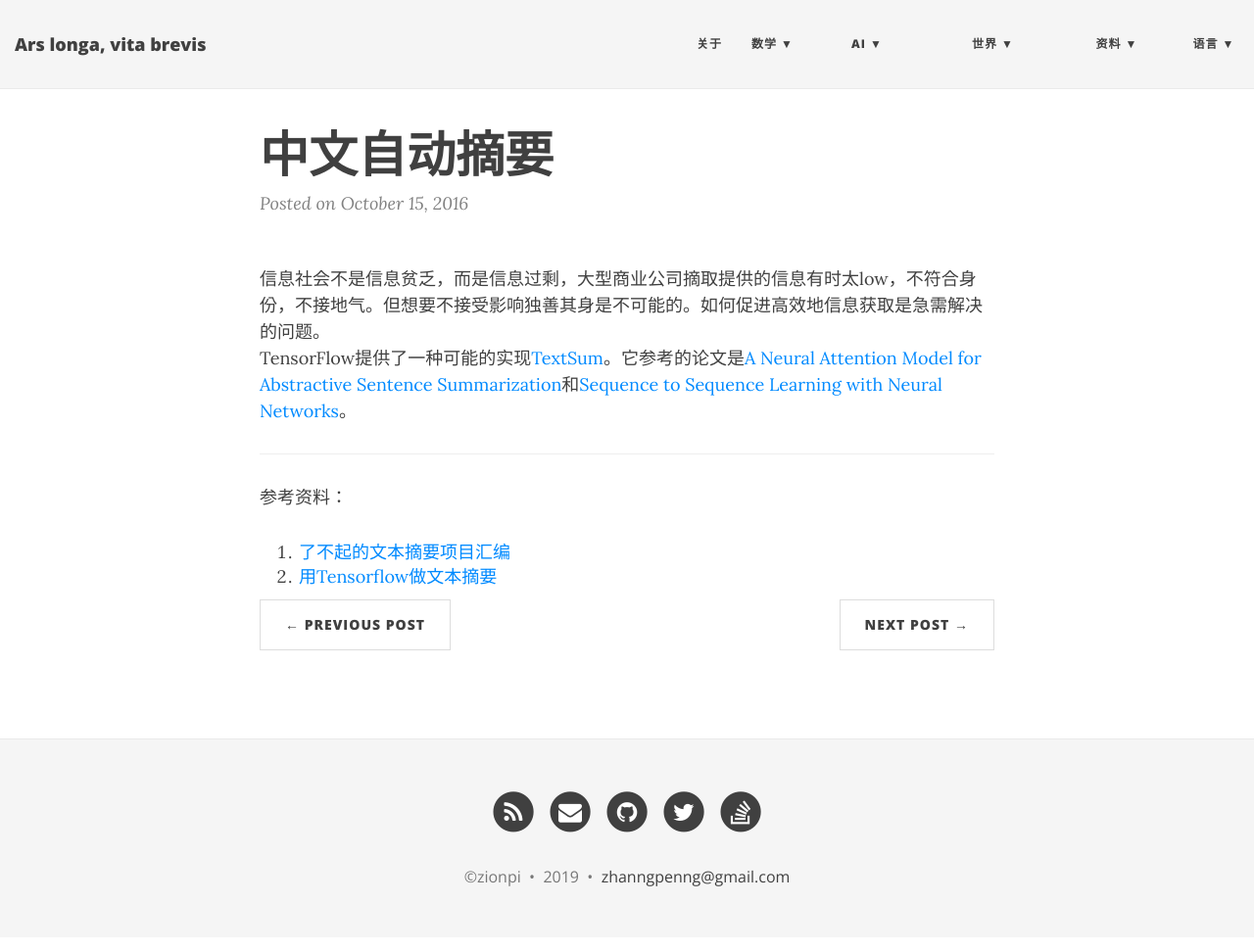
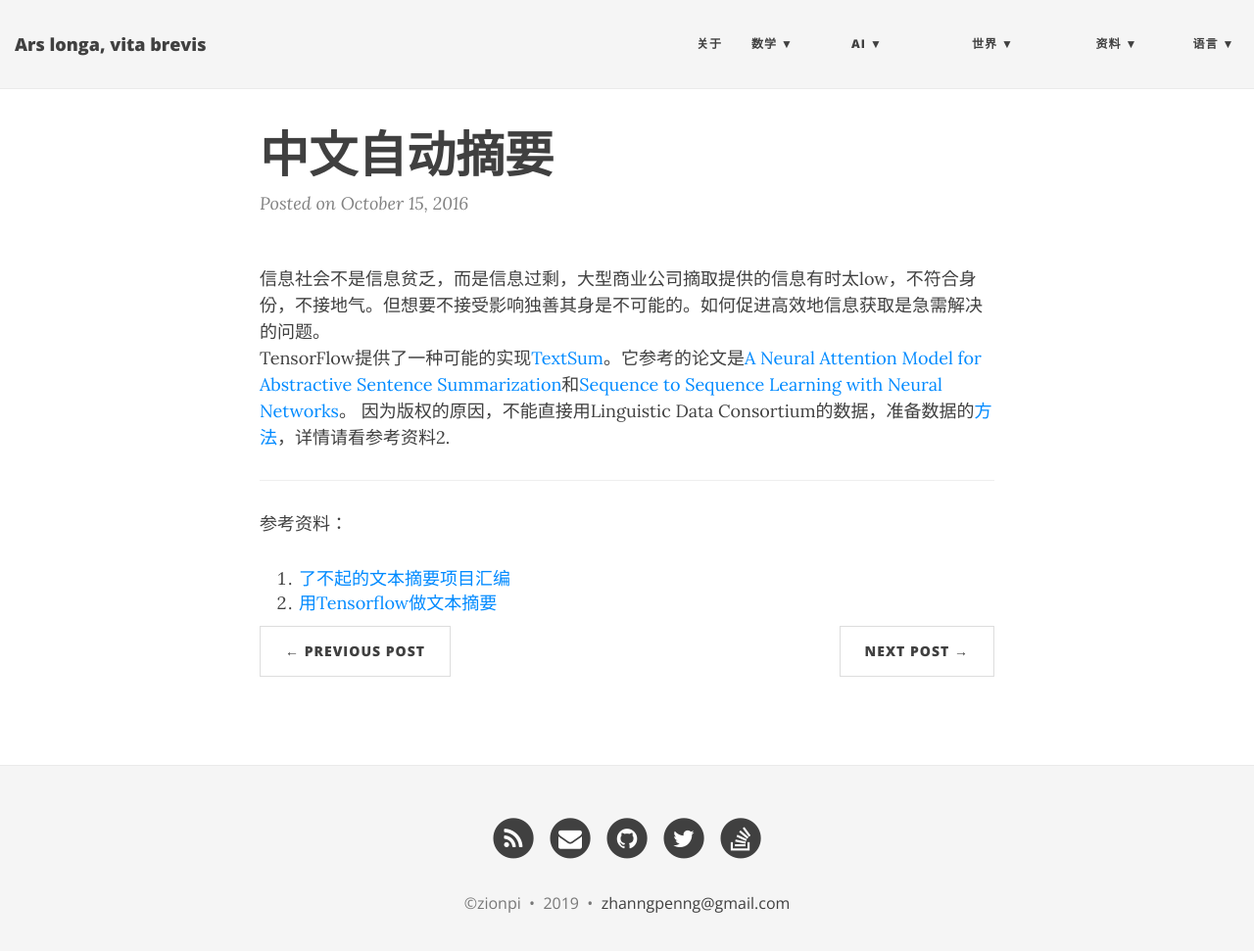
Before and after one commit to ZionPi/zionpi.github.io, a Jekyll site: the page built from _posts/2016-10-15-chinese-text-automatic-summarization.md, in a window 1280 px wide and 984 px high. Shown: the top 971 px of the window at 98% size. Built offline with Jekyll 4.4.1, drawn with Linux system fonts in a browser that asks for light colours; nearby versions of some CDN libraries.

Commit message:
Update 2016-10-15-chinese-text-automatic-summarization.md

```diff
--- a/_posts/2016-10-15-chinese-text-automatic-summarization.md
+++ b/_posts/2016-10-15-chinese-text-automatic-summarization.md
@@ -4,6 +4,7 @@ title: 中文自动摘要
 ---
 信息社会不是信息贫乏，而是信息过剩，大型商业公司摘取提供的信息有时太low，不符合身份，不接地气。但想要不接受影响独善其身是不可能的。如何促进高效地信息获取是急需解决的问题。
 TensorFlow提供了一种可能的实现[TextSum](https://github.com/tensorflow/models/tree/master/research/textsum)。它参考的论文是[A Neural Attention Model for Abstractive Sentence Summarization](https://arxiv.org/abs/1509.00685)和[Sequence to Sequence Learning with Neural Networks](https://arxiv.org/abs/1409.3215)。
+因为版权的原因，不能直接用Linguistic Data Consortium的数据，准备数据的[方法](https://github.com/surmenok/TextSum)，详情请看参考资料2.
 
 
 
```
